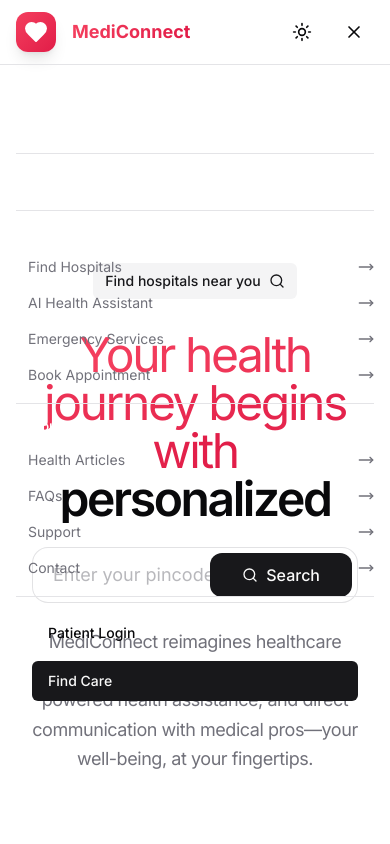
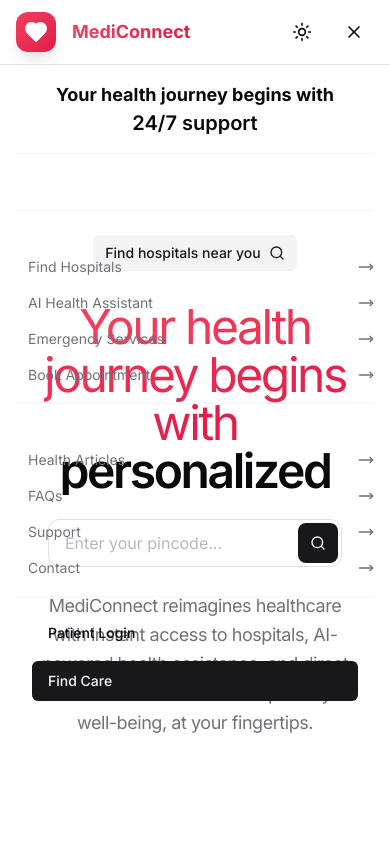
Before and after one commit to ayush-that/Nosu-AI-Hackathon, a Next.js app: page / in a window 390 px wide. Both pictures are taken after a click on the button 354 px from the left and 32 px from the top of the page. Shown: the top 844 px of the page. Built offline with nearby package versions, Linux system fonts and the light colour scheme.

Commit message:
Added header in all routes and responsiveness fixed

```diff
--- a/app/layout.tsx
+++ b/app/layout.tsx
@@ -4,6 +4,7 @@
 import { ThemeProvider } from "@/components/theme-provider";
 import { AuthProvider } from "@/lib/auth-context";
 import { Toaster } from "@/components/ui/toaster";
+import Header from "@/components/Landing/header";
 
 const inter = Inter({ subsets: ["latin"] });
 
@@ -27,7 +28,10 @@
           disableTransitionOnChange
         >
           <AuthProvider>
-            {children}
+            <Header />
+            <main className="mt-16">
+              {children}
+            </main>
             <Toaster />
           </AuthProvider>
         </ThemeProvider>
--- a/app/page.tsx
+++ b/app/page.tsx
@@ -1,4 +1,3 @@
-import Header from "@/components/Landing/header";
 import { Hero } from "@/components/Landing/Hero";
 import Feature from "@/components/Landing/Feature";
 import Footer from "@/components/Landing/Footer";
@@ -8,10 +7,9 @@
 export default function LandingPage() {
   return (
     <div className="flex min-h-screen flex-col">
-      <Header />
-      <main className="flex-1 mt-16">
-        <section className="min-h-[calc(100vh-4rem)] flex flex-col items-center justify-center px-4 space-y-8 py-8">
-          <div className="container max-w-4xl mx-auto text-center space-y-5">
+      <main className="flex-1">
+        <section className="flex flex-col items-center px-4 space-y-8 py-0 md:-mt-10">
+          <div className="container max-w-4xl mx-auto text-center space-y-5 ">
             <Hero />
             <Feature />
             <Testimonials />
--- a/components/Landing/Hero.tsx
+++ b/components/Landing/Hero.tsx
@@ -33,7 +33,7 @@
   return (
     <div className="w-full min-h-screen flex items-center justify-center bg-gradient-to-b from-background to-background/80">
       <div className="container mx-auto max-w-[1200px] px-4 flex items-center justify-center">
-        <div className="flex gap-8 py-12 lg:py-32 items-center justify-center flex-col text-center">
+        <div className="flex gap-8 py-12 lg:py-10 items-center justify-center flex-col text-center">
           <div>
             <Button variant="secondary" size="sm" className="gap-2">
               Find hospitals near you <Search className="w-4 h-4" />
--- a/components/Landing/header.tsx
+++ b/components/Landing/header.tsx
@@ -179,15 +179,15 @@
       </nav>
 
       {/* Mobile menu */}
-      {isOpen && (          <div className="fixed inset-x-0 top-16 bottom-0 bg-background/95 backdrop-blur-md"
-          >
-            <div className="border-t">
-              <div className="grid divide-y px-4">
-                <div className="text-center p-4 text-white">
-                  <h2 className="text-lg font-bold">
+      {isOpen && (
+        <div className="fixed inset-x-0 top-16 bottom-0 z-[100] bg-black/60 backdrop-blur-md">
+          <div className="relative bg-background/95 border-t h-full">
+            <div className="grid divide-y divide-border/40 px-4">
+              <div className="text-center p-4">
+                <h2 className="text-lg font-bold text-foreground">
                   Your health journey begins with
                 </h2>
-                  <h3 className="text-xl font-semibold">24/7 support</h3>
+                <h3 className="text-xl font-semibold text-foreground">24/7 support</h3>
               </div>
               {navigationItems.map((item) => (
                 <div key={item.title} className="py-3">
@@ -240,7 +240,6 @@
             </div>
           </div>
         </div>
-
       )}
     </header>
   );
--- a/components/search-form.tsx
+++ b/components/search-form.tsx
@@ -18,23 +18,23 @@
   };
 
   return (
-    <form onSubmit={handleSubmit} className="w-full max-w-xl mx-auto">
+    <form onSubmit={handleSubmit} className="w-full max-w-xl mx-auto px-4 sm:px-0">
       <div className="relative flex items-center">
-        <div className="relative flex-1">
+        <div className="relative w-full">
           <Input
             type="text"
             placeholder="Enter your pincode..."
             value={pincode}
             onChange={(e) => setPincode(e.target.value)}
-            className="w-full pl-5 pr-32 h-14 text-lg bg-background/60 backdrop-blur border-muted-foreground/20 rounded-2xl focus-visible:ring-primary/50 focus-visible:ring-offset-0 placeholder:text-muted-foreground/50"
+            className="w-full pl-4 sm:pl-5 pr-24 sm:pr-32  h-12 sm:h-14 text-base sm:text-lg bg-background/60 backdrop-blur border-muted-foreground/20 rounded-xl sm:rounded-2xl focus-visible:ring-primary/50 focus-visible:ring-offset-0 placeholder:text-muted-foreground/50"
           />
           <Button
             type="submit"
             size="lg"
-            className="absolute right-1.5 top-1.5 h-11 rounded-xl gap-2 text-base font-medium hover:bg-primary/90"
+            className="absolute right-1 sm:right-1.5 top-1 sm:top-1.5 h-10 sm:h-11 rounded-lg sm:rounded-xl gap-1 sm:gap-2 text-sm sm:text-base font-medium hover:bg-primary/90 px-3 sm:px-4"
           >
             <Search className="w-4 h-4" />
-            Search
+            <span className="hidden sm:inline">Search</span>
           </Button>
         </div>
       </div>
```
Lines whose indentation alone changed are shown as unchanged.
